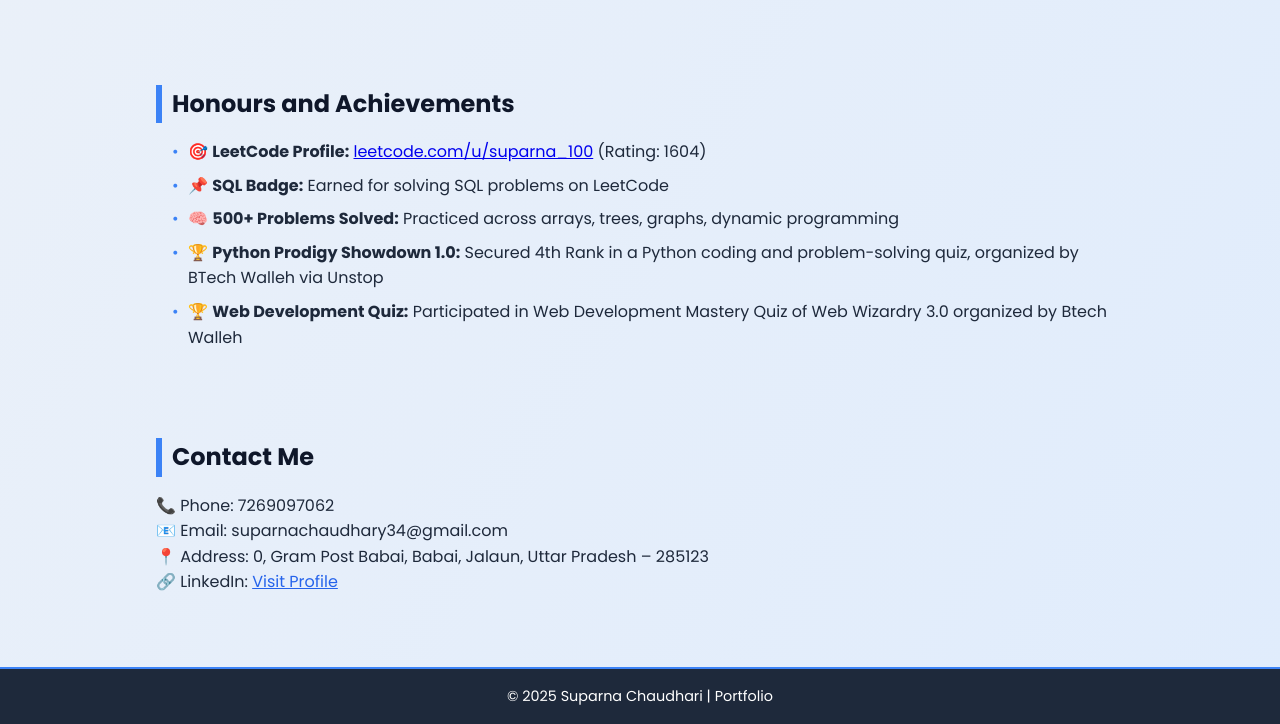
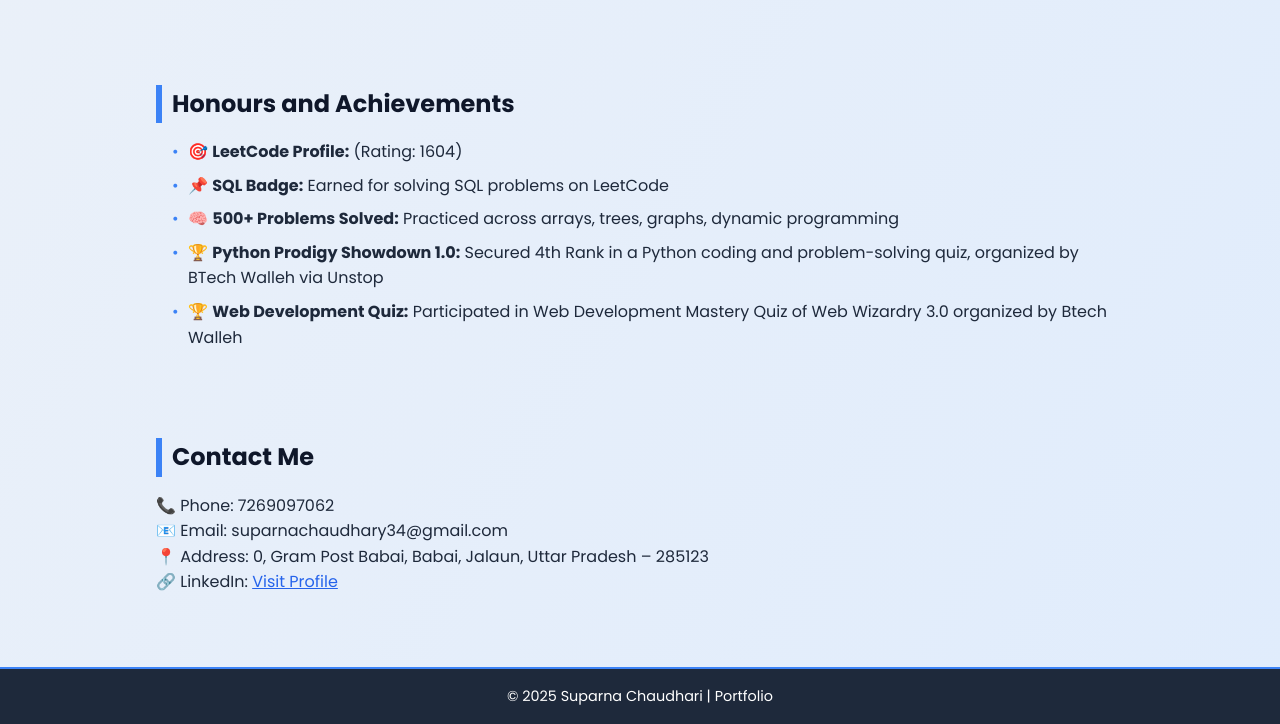
Before and after one commit to Suparna62/suparna_portfolio, a plain HTML site: page index.html in a window 1280 px wide. Shown: the part 2753-3477 px from the top of the page. Drawn offline with Linux system fonts and the light colour scheme.

Commit message:
Update index.html

```diff
--- a/index.html
+++ b/index.html
@@ -132,7 +132,7 @@ Program — Btech Walleh</h3>
   <section id="achievements">
   <h2>Honours and Achievements</h2>
   <ul>
-    <li>🎯 <strong>LeetCode Profile:</strong> <a href="https://leetcode.com/u/suparna_100" target="_blank">leetcode.com/u/suparna_100</a> (Rating: 1604)</li>
+    <li>🎯 <strong>LeetCode Profile:</strong> (Rating: 1604)</li>
     <li>📌 <strong>SQL Badge:</strong> Earned for solving SQL problems on LeetCode</li>
     <li>🧠 <strong>500+ Problems Solved:</strong> Practiced across arrays, trees, graphs, dynamic programming</li>
     <li>🏆 <strong>Python Prodigy Showdown 1.0:</strong> Secured 4th Rank in a Python coding and problem-solving quiz, organized by
```
